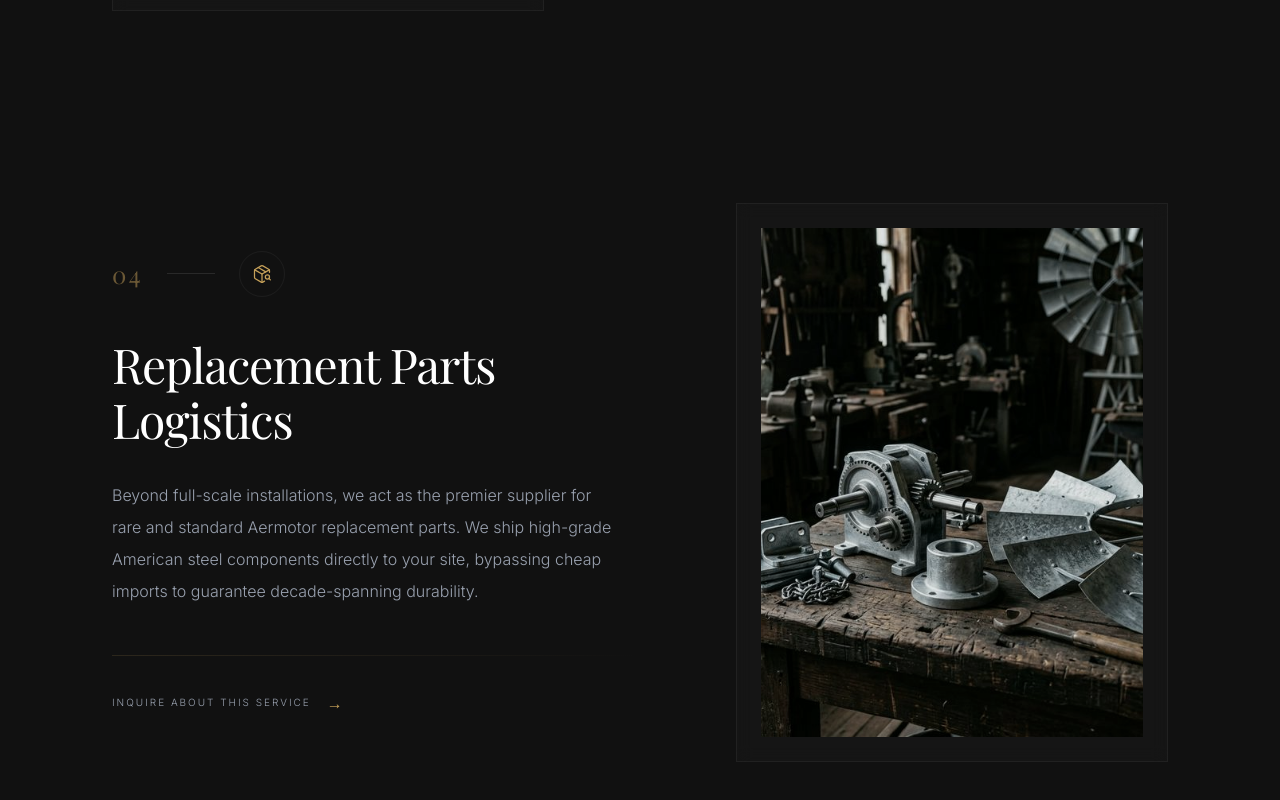
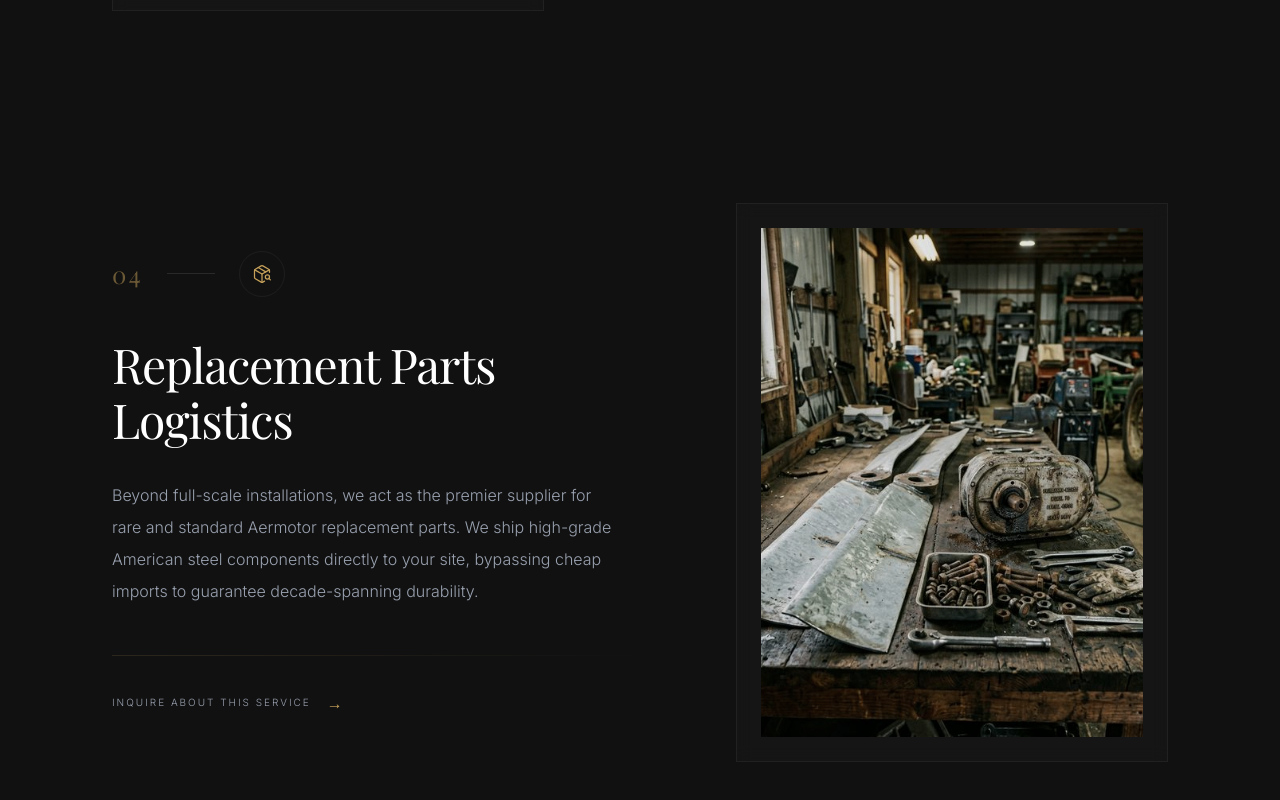
Before and after one commit to Founditmarketing/midwest, a React (Vite) app: page /services in a window 1280 px wide. Shown: the part 2731-3531 px from the top of the page. Built offline with nearby package versions, Linux system fonts and the light colour scheme; a web font is replaced by a local one.

Commit message:
feat: regenerated replacement parts logistics image to be highly realistic, authentic, and gritty

```diff
--- a/src/pages/Services.tsx
+++ b/src/pages/Services.tsx
@@ -30,7 +30,7 @@ const services = [
     icon: <PackageSearch size={20} className="text-heritage-gold" strokeWidth={1.5} />,
     title: 'Replacement Parts Logistics',
     desc: 'Beyond full-scale installations, we act as the premier supplier for rare and standard Aermotor replacement parts. We ship high-grade American steel components directly to your site, bypassing cheap imports to guarantee decade-spanning durability.',
-    image: '/images/windmill_parts_logistics.png'
+    image: '/images/realistic_replacement_parts.png'
   }
 ];
 
```
Also changed, not shown: public/images/realistic_replacement_parts.png (added).
